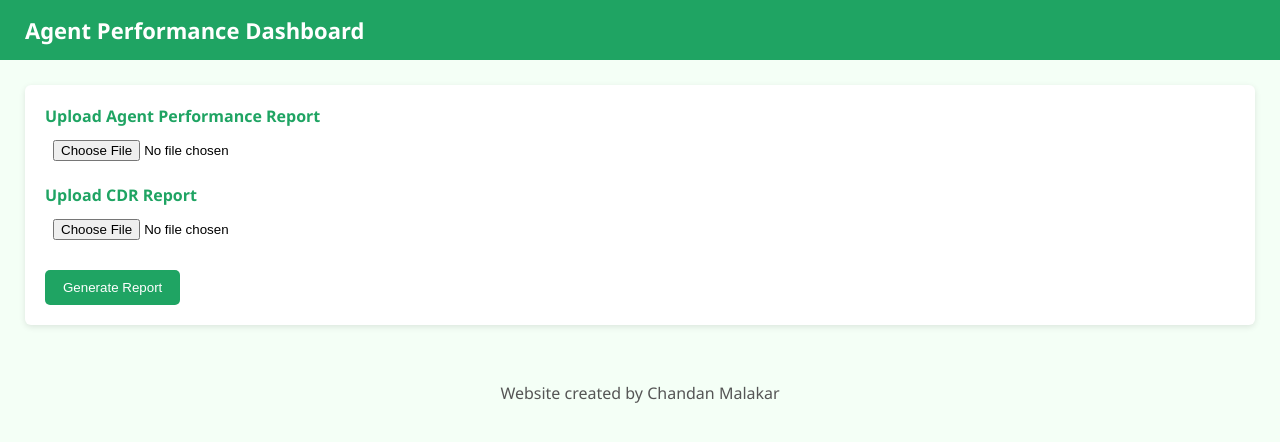
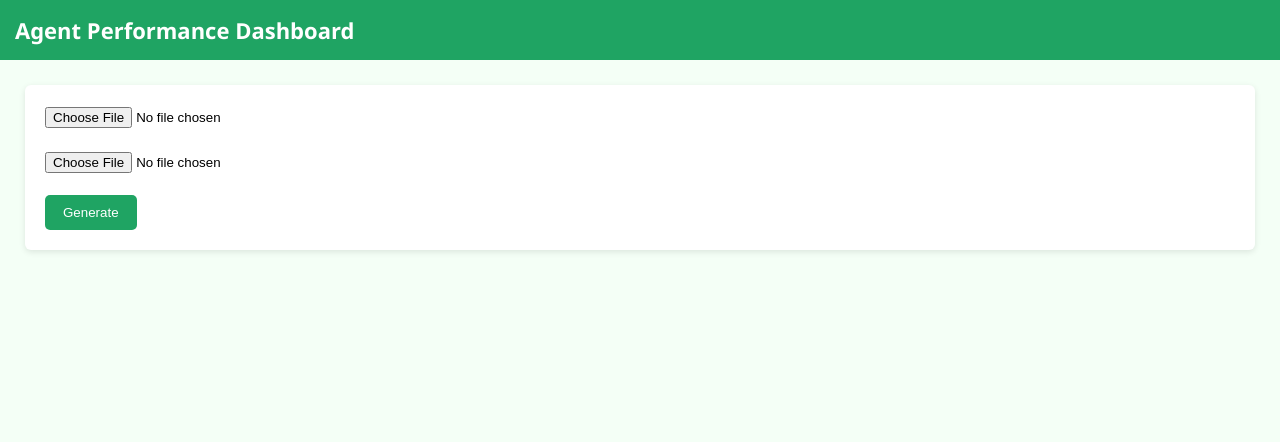
Before and after one commit to Viratmalakar/agent.performance.site, a Flask app: page / in a window 1280 px wide. Shown: the top 442 px of the page. Run offline with Flask 3, Linux system fonts and the light colour scheme.

Commit message:
Update index.html

```diff
--- a/templates/index.html
+++ b/templates/index.html
@@ -1,244 +1,118 @@
 <!DOCTYPE html>
-<html lang="en">
+<html>
 <head>
-<meta charset="UTF-8">
 <title>Agent Performance Dashboard</title>
 <script src="https://cdnjs.cloudflare.com/ajax/libs/html2canvas/1.4.1/html2canvas.min.js"></script>
-
 <style>
-body{
-    font-family:Segoe UI,Arial;
-    background:#f4fff6;
-    margin:0;
-}
-header{
-    background:#1fa463;
-    color:white;
-    padding:15px 25px;
-    font-size:22px;
-    font-weight:bold;
-}
-.container{
-    padding:25px;
-}
-.card-box{
-    display:grid;
-    grid-template-columns:repeat(auto-fit,minmax(200px,1fr));
-    gap:15px;
-    margin-bottom:20px;
-}
-.card{
-    background:white;
-    border-left:6px solid #1fa463;
-    padding:15px;
-    box-shadow:0 2px 6px rgba(0,0,0,0.1);
-}
-.card h4{margin:0;color:#555;font-size:14px;}
+body{font-family:Segoe UI;background:#f4fff6;margin:0}
+header{background:#1fa463;color:white;padding:15px;font-size:22px;font-weight:bold}
+.container{padding:25px}
+.card-box{display:grid;grid-template-columns:repeat(auto-fit,minmax(200px,1fr));gap:15px;margin-bottom:20px}
+.card{background:white;border-left:6px solid #1fa463;padding:15px;box-shadow:0 2px 6px rgba(0,0,0,.1)}
+.card h4{margin:0;color:#555;font-size:14px}
 .card h2{margin:5px 0;color:#1fa463}
-
-.upload-box{
-    background:white;
-    padding:20px;
-    border-radius:6px;
-    box-shadow:0 2px 6px rgba(0,0,0,.1);
-    margin-bottom:20px;
-}
-.upload-box label{
-    font-weight:bold;
-    display:block;
-    margin-bottom:5px;
-    color:#1fa463;
-}
-input[type=file]{
-    width:100%;
-    padding:8px;
-}
-
-button{
-    background:#1fa463;
-    color:white;
-    border:none;
-    padding:10px 18px;
-    border-radius:5px;
-    cursor:pointer;
-    margin-right:8px;
-}
+.upload-box{background:white;padding:20px;border-radius:6px;box-shadow:0 2px 6px rgba(0,0,0,.1)}
+button{background:#1fa463;color:white;border:none;padding:10px 18px;border-radius:5px;cursor:pointer}
 button:hover{background:#168a52}
-
-.table-box{
-    background:white;
-    padding:15px;
-    border-radius:6px;
-    box-shadow:0 2px 6px rgba(0,0,0,.1);
-    overflow:auto;
-}
-
-table{
-    width:100%;
-    border-collapse:collapse;
-}
-th,td{
-    border:1px solid #ddd;
-    padding:8px;
-    text-align:center;
-}
-th{
-    background:#1fa463;
-    color:white;
-}
-
-tfoot td{
-    font-weight:bold;
-    background:#eafff1;
-}
-
-footer{
-    text-align:center;
-    padding:12px;
-    color:#555;
-}
-
-#loader{
-    position:fixed;
-    inset:0;
-    background:rgba(255,255,255,.85);
-    display:none;
-    align-items:center;
-    justify-content:center;
-    font-size:26px;
-    color:#1fa463;
-    font-weight:bold;
-    z-index:999;
-}
+table{width:100%;border-collapse:collapse}
+th,td{border:1px solid #ddd;padding:8px;text-align:center}
+th{background:#1fa463;color:white}
+#loader{position:fixed;inset:0;background:rgba(255,255,255,.85);display:none;align-items:center;justify-content:center;font-size:26px;color:#1fa463;font-weight:bold}
 </style>
 </head>
-
 <body>
 
 <header>Agent Performance Dashboard</header>
-
 <div id="loader">Generating Report...</div>
 
 <div class="container">
 
 <div class="upload-box">
-    <label>Upload Agent Performance Report</label>
-    <input type="file" id="agentFile">
-
-    <label style="margin-top:15px;">Upload CDR Report</label>
-    <input type="file" id="cdrFile">
-
-    <br><br>
-    <button onclick="generate()">Generate Report</button>
-    <button onclick="exportExcel()" id="exportBtn" style="display:none;">Export Excel</button>
-    <button onclick="copyTableImage()" id="copyBtn" style="display:none;">Copy Table</button>
-    <button onclick="resetAll()" id="resetBtn" style="display:none;">Reset</button>
+<input type="file" id="agentFile"><br><br>
+<input type="file" id="cdrFile"><br><br>
+<button onclick="generate()">Generate</button>
+<button onclick="exportExcel()" id="exportBtn" style="display:none">Export Excel</button>
+<button onclick="copyTableImage()" id="copyBtn" style="display:none">Copy Table</button>
 </div>
 
-<div class="card-box" id="cards" style="display:none;">
-    <div class="card"><h4>Total Login</h4><h2 id="c_login">0</h2></div>
-    <div class="card"><h4>Total Talk Time</h4><h2 id="c_talk">0</h2></div>
-    <div class="card"><h4>Total Mature</h4><h2 id="c_mature">0</h2></div>
-    <div class="card"><h4>IB Mature</h4><h2 id="c_ib">0</h2></div>
-    <div class="card"><h4>OB Mature</h4><h2 id="c_ob">0</h2></div>
-    <div class="card"><h4>Total IVR Hit</h4><h2 id="c_ivr">0</h2></div>
+<div class="card-box" id="cards" style="display:none">
+<div class="card"><h4>Total Login</h4><h2 id="c_login"></h2></div>
+<div class="card"><h4>Total Talk Time</h4><h2 id="c_talk"></h2></div>
+<div class="card"><h4>Total Mature</h4><h2 id="c_mature"></h2></div>
+<div class="card"><h4>IB Mature</h4><h2 id="c_ib"></h2></div>
+<div class="card"><h4>OB Mature</h4><h2 id="c_ob"></h2></div>
+<div class="card"><h4>Total IVR Hit</h4><h2 id="c_ivr"></h2></div>
 </div>
 
-<div class="table-box" id="tableBox" style="display:none;">
 <table id="resultTable"></table>
-</div>
 
 </div>
-
-<footer>Website created by Chandan Malakar</footer>
 
 <script>
 let lastData=[];
 
 function generate(){
-    let agent=document.getElementById("agentFile").files[0];
-    let cdr=document.getElementById("cdrFile").files[0];
+    let fd=new FormData();
+    fd.append("agent",agentFile.files[0]);
+    fd.append("cdr",cdrFile.files[0]);
 
-    if(!agent||!cdr){
-        alert("Please upload both files");
-        return;
-    }
-
-    let fd=new FormData();
-    fd.append("agent",agent);
-    fd.append("cdr",cdr);
-
-    document.getElementById("loader").style.display="flex";
+    loader.style.display="flex";
 
     fetch("/process",{method:"POST",body:fd})
     .then(r=>r.json())
     .then(data=>{
-        document.getElementById("loader").style.display="none";
+        loader.style.display="none";
         lastData=data;
-        renderTable(data);
+        render(data);
     })
 }
 
-function renderTable(data){
-    let table=document.getElementById("resultTable");
+function render(data){
+    let table=resultTable;
     table.innerHTML="";
 
-    if(data.length==0) return;
-
     let head="<tr>";
-    Object.keys(data[0]).forEach(k=>{
-        head+="<th>"+k+"</th>";
-    });
+    Object.keys(data[0]).forEach(k=>head+="<th>"+k+"</th>");
     head+="</tr>";
     table.innerHTML=head;
 
     data.forEach(r=>{
         let row="<tr>";
-        Object.values(r).forEach(v=>{
-            row+="<td>"+v+"</td>";
-        });
+        Object.values(r).forEach(v=>row+="<td>"+v+"</td>");
         row+="</tr>";
         table.innerHTML+=row;
     });
 
-    document.getElementById("tableBox").style.display="block";
-    document.getElementById("cards").style.display="grid";
-    document.getElementById("exportBtn").style.display="inline-block";
-    document.getElementById("copyBtn").style.display="inline-block";
-    document.getElementById("resetBtn").style.display="inline-block";
+    cards.style.display="grid";
+    exportBtn.style.display="inline-block";
+    copyBtn.style.display="inline-block";
 
-    // Top cards from last row total
     let t=data[data.length-1];
-    document.getElementById("c_login").innerText=t["Total Login"];
-    document.getElementById("c_talk").innerText=t["Total Talk Time"];
-    document.getElementById("c_mature").innerText=t["Total Mature"];
-    document.getElementById("c_ib").innerText=t["IB Mature"];
-    document.getElementById("c_ob").innerText=t["OB Mature"];
-    document.getElementById("c_ivr").innerText=t["Total IVR Hit"];
+    c_login.innerText=t["Total Login"];
+    c_talk.innerText=t["Total Talk Time"];
+    c_mature.innerText=t["Total Mature"];
+    c_ib.innerText=t["IB Mature"];
+    c_ob.innerText=t["OB Mature"];
+    c_ivr.innerText=t["Total IVR Hit"];
 }
 
 function exportExcel(){
-    fetch("/export",{method:"POST",body:JSON.stringify(lastData)})
-    .then(r=>r.blob())
-    .then(b=>{
+fetch("/export",{method:"POST",headers:{"Content-Type":"application/json"},body:JSON.stringify(lastData)})
+.then(r=>r.blob()).then(b=>{
 let a=document.createElement("a");
 a.href=URL.createObjectURL(b);
-        a.download="Agent_Performance_Report_"+new Date().toLocaleString().replace(/[:\/]/g,"-")+".xlsx";
+a.download="Agent_Report.xlsx";
 a.click();
-    })
+});
 }
 
 function copyTableImage(){
-    html2canvas(document.getElementById("tableBox")).then(canvas=>{
+html2canvas(resultTable).then(canvas=>{
 canvas.toBlob(b=>{
 navigator.clipboard.write([new ClipboardItem({"image/png":b})]);
-            alert("Table image copied!");
+alert("Copied!");
 });
 });
-}
-
-function resetAll(){
-    location.reload();
 }
 </script>
 
```
Lines whose indentation alone changed are shown as unchanged.
